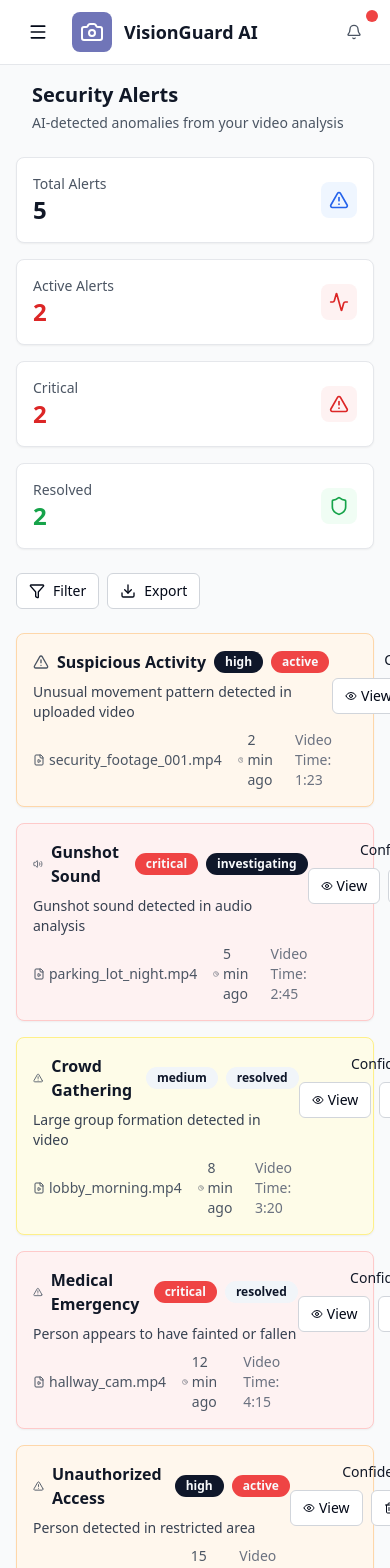
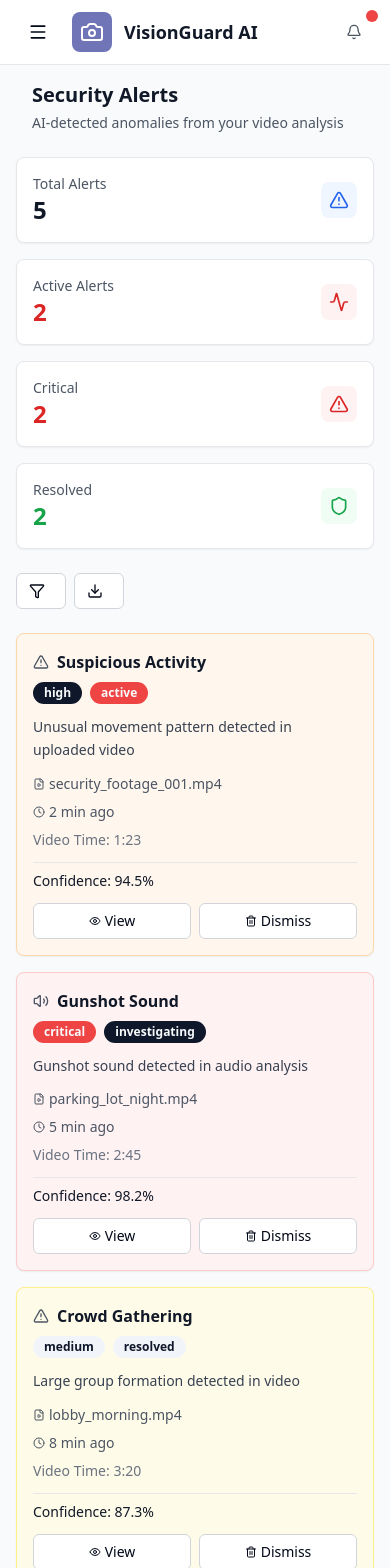
Before and after one commit to anwaar-subhani/fyp, a React (Vite) app in the folder cctv-frontend/: page /alerts in a window 390 px wide. Shown: the top 1568 px of the page. Built offline with nearby package versions, Linux system fonts and the light colour scheme.

Commit message:
Fix mobile crashes on Alerts page - improve card layouts and content spacing

```diff
--- a/cctv-frontend/src/pages/Alerts.tsx
+++ b/cctv-frontend/src/pages/Alerts.tsx
@@ -181,15 +181,15 @@ export default function Alerts() {
       </div>
 
       {/* Filter and Export */}
-      <div className="flex items-center justify-between">
-        <div className="flex items-center gap-2">
+      <div className="flex flex-col sm:flex-row items-start sm:items-center justify-between gap-3">
+        <div className="flex flex-wrap items-center gap-2">
           <Button variant="outline" size="sm" className="border-gray-300">
             <Filter className="h-4 w-4 mr-2" />
-            Filter
+            <span className="hidden sm:inline">Filter</span>
           </Button>
           <Button variant="outline" size="sm" className="border-gray-300">
             <Download className="h-4 w-4 mr-2" />
-            Export
+            <span className="hidden sm:inline">Export</span>
           </Button>
         </div>
       </div>
@@ -201,11 +201,15 @@ export default function Alerts() {
           return (
             <Card key={alert.id} className={`bg-white border shadow-sm ${getSeverityBg(alert.severity)}`}>
               <CardContent className="p-4">
-                <div className="flex items-start justify-between">
-                  <div className="space-y-2">
+                {/* Mobile-first layout */}
+                <div className="space-y-3">
+                  {/* Header with type and badges */}
+                  <div className="flex flex-col space-y-2">
                     <div className="flex items-center gap-2">
-                      <TypeIcon className="h-4 w-4 text-gray-600" />
-                      <h3 className="font-semibold text-gray-900">{alert.type}</h3>
+                      <TypeIcon className="h-4 w-4 text-gray-600 flex-shrink-0" />
+                      <h3 className="font-semibold text-gray-900 text-base">{alert.type}</h3>
+                    </div>
+                    <div className="flex flex-wrap items-center gap-2">
                       <Badge
                         variant={getSeverityColor(alert.severity)}
                         className="text-xs"
@@ -219,14 +223,20 @@ export default function Alerts() {
                         {alert.status}
                       </Badge>
                     </div>
-                    <p className="text-sm text-gray-700">{alert.description}</p>
-                    <div className="flex items-center gap-4 text-sm text-gray-600">
+                  </div>
+
+                  {/* Description */}
+                  <p className="text-sm text-gray-700 leading-relaxed">{alert.description}</p>
+
+                  {/* File info - stacked on mobile */}
+                  <div className="space-y-2">
+                    <div className="flex items-center gap-1 text-sm text-gray-600">
+                      <FileVideo className="h-3 w-3 flex-shrink-0" />
+                      <span className="truncate">{alert.filename}</span>
+                    </div>
+                    <div className="flex flex-col sm:flex-row sm:items-center gap-2 text-sm text-gray-600">
                       <div className="flex items-center gap-1">
-                        <FileVideo className="h-3 w-3" />
-                        {alert.filename}
-                      </div>
-                      <div className="flex items-center gap-1">
-                        <Clock className="h-3 w-3" />
+                        <Clock className="h-3 w-3 flex-shrink-0" />
                         {alert.timestamp}
                       </div>
                       <div className="text-gray-500">
@@ -234,14 +244,18 @@ export default function Alerts() {
                       </div>
                     </div>
                   </div>
-                  <div className="text-right">
-                    <div className="text-sm font-medium text-gray-900">Confidence: {alert.confidence}%</div>
-                    <div className="flex items-center gap-2 mt-2">
-                      <Button variant="outline" size="sm" className="border-gray-300">
+
+                  {/* Confidence and actions */}
+                  <div className="flex flex-col sm:flex-row sm:items-center justify-between gap-3 pt-2 border-t border-gray-200">
+                    <div className="text-sm font-medium text-gray-900">
+                      Confidence: {alert.confidence}%
+                    </div>
+                    <div className="flex gap-2">
+                      <Button variant="outline" size="sm" className="border-gray-300 flex-1 sm:flex-none">
                         <Eye className="h-3 w-3 mr-1" />
                         View
                       </Button>
-                      <Button variant="outline" size="sm" className="border-gray-300">
+                      <Button variant="outline" size="sm" className="border-gray-300 flex-1 sm:flex-none">
                         <Trash2 className="h-3 w-3 mr-1" />
                         Dismiss
                       </Button>
--- a/cctv-frontend/src/pages/VideoAnalysis.tsx
+++ b/cctv-frontend/src/pages/VideoAnalysis.tsx
@@ -150,11 +150,11 @@ export default function VideoAnalysis() {
         </CardHeader>
         <CardContent>
           <div className="space-y-4">
-            <div className="flex items-center justify-between p-4 border border-red-200 rounded-lg bg-red-50">
-              <div className="space-y-1">
-                <div className="flex items-center gap-2">
-                  <span className="font-medium text-red-900">Suspicious Activity Detected</span>
-                  <Badge variant="destructive">High Priority</Badge>
+            <div className="flex flex-col sm:flex-row sm:items-center justify-between p-3 sm:p-4 border border-red-200 rounded-lg bg-red-50 gap-3">
+              <div className="space-y-1 flex-1 min-w-0">
+                <div className="flex flex-col sm:flex-row sm:items-center gap-2">
+                  <span className="font-medium text-red-900 truncate">Suspicious Activity Detected</span>
+                  <Badge variant="destructive" className="flex-shrink-0">High Priority</Badge>
                 </div>
                 <div className="text-sm text-red-700">
                   Video: security_footage_001.mp4 • Time: 1:23 • Confidence: 94%
@@ -163,23 +163,23 @@ export default function VideoAnalysis() {
                   Person loitering near restricted area for extended period
                 </div>
               </div>
-              <div className="flex items-center gap-2">
-                <Button variant="outline" size="sm">
+              <div className="flex flex-col sm:flex-row items-stretch sm:items-center gap-2">
+                <Button variant="outline" size="sm" className="flex-1 sm:flex-none">
                   <Play className="h-3 w-3 mr-1" />
                   Review
                 </Button>
-                <Button variant="outline" size="sm">
+                <Button variant="outline" size="sm" className="flex-1 sm:flex-none">
                   <Download className="h-3 w-3 mr-1" />
                   Export
                 </Button>
               </div>
             </div>
 
-            <div className="flex items-center justify-between p-4 border border-yellow-200 rounded-lg bg-yellow-50">
-              <div className="space-y-1">
-                <div className="flex items-center gap-2">
-                  <span className="font-medium text-yellow-900">Unusual Sound Detected</span>
-                  <Badge variant="secondary">Medium Priority</Badge>
+            <div className="flex flex-col sm:flex-row sm:items-center justify-between p-3 sm:p-4 border border-yellow-200 rounded-lg bg-yellow-50 gap-3">
+              <div className="space-y-1 flex-1 min-w-0">
+                <div className="flex flex-col sm:flex-row sm:items-center gap-2">
+                  <span className="font-medium text-yellow-900 truncate">Unusual Sound Detected</span>
+                  <Badge variant="secondary" className="flex-shrink-0">Medium Priority</Badge>
                 </div>
                 <div className="text-sm text-yellow-700">
                   Video: parking_lot_night.mp4 • Time: 2:45 • Confidence: 87%
@@ -188,12 +188,12 @@ export default function VideoAnalysis() {
                   Loud noise detected - possible glass breaking
                 </div>
               </div>
-              <div className="flex items-center gap-2">
-                <Button variant="outline" size="sm">
+              <div className="flex flex-col sm:flex-row items-stretch sm:items-center gap-2">
+                <Button variant="outline" size="sm" className="flex-1 sm:flex-none">
                   <Play className="h-3 w-3 mr-1" />
                   Review
                 </Button>
-                <Button variant="outline" size="sm">
+                <Button variant="outline" size="sm" className="flex-1 sm:flex-none">
                   <Download className="h-3 w-3 mr-1" />
                   Export
                 </Button>
```
